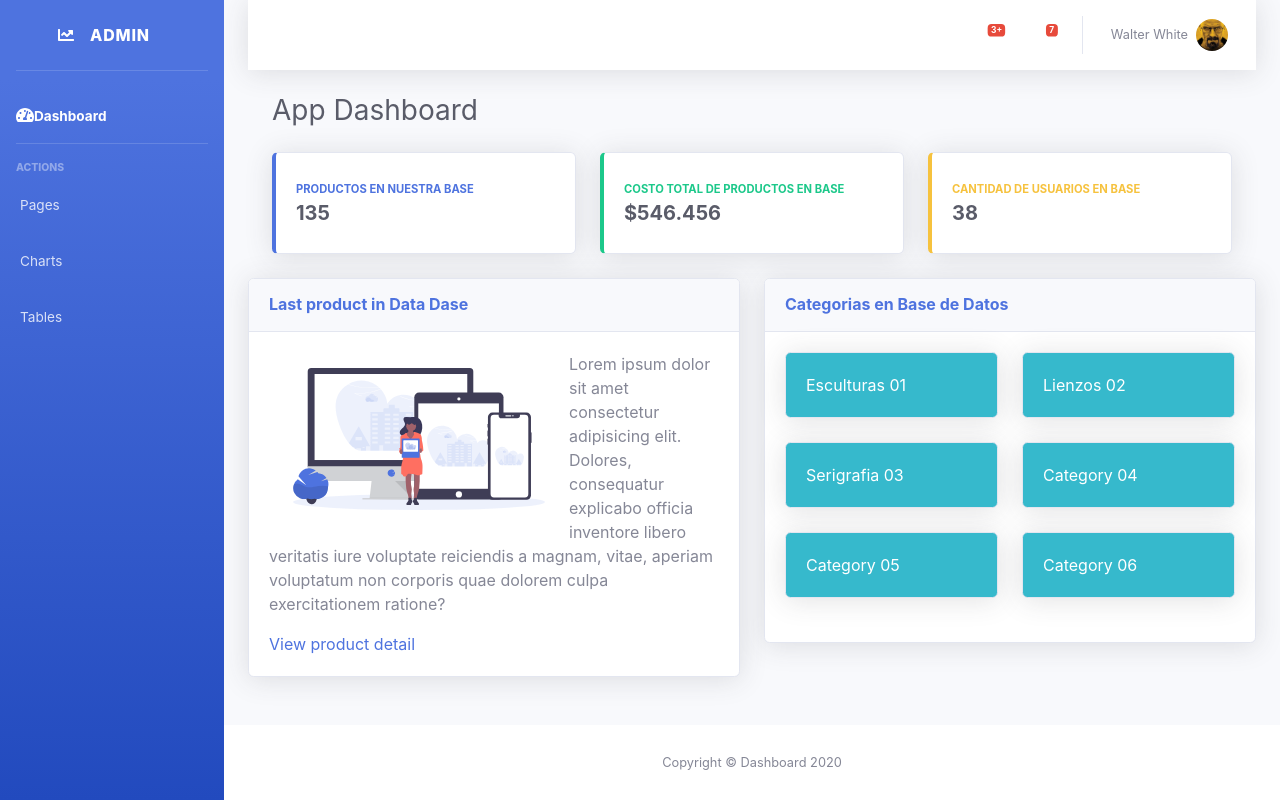
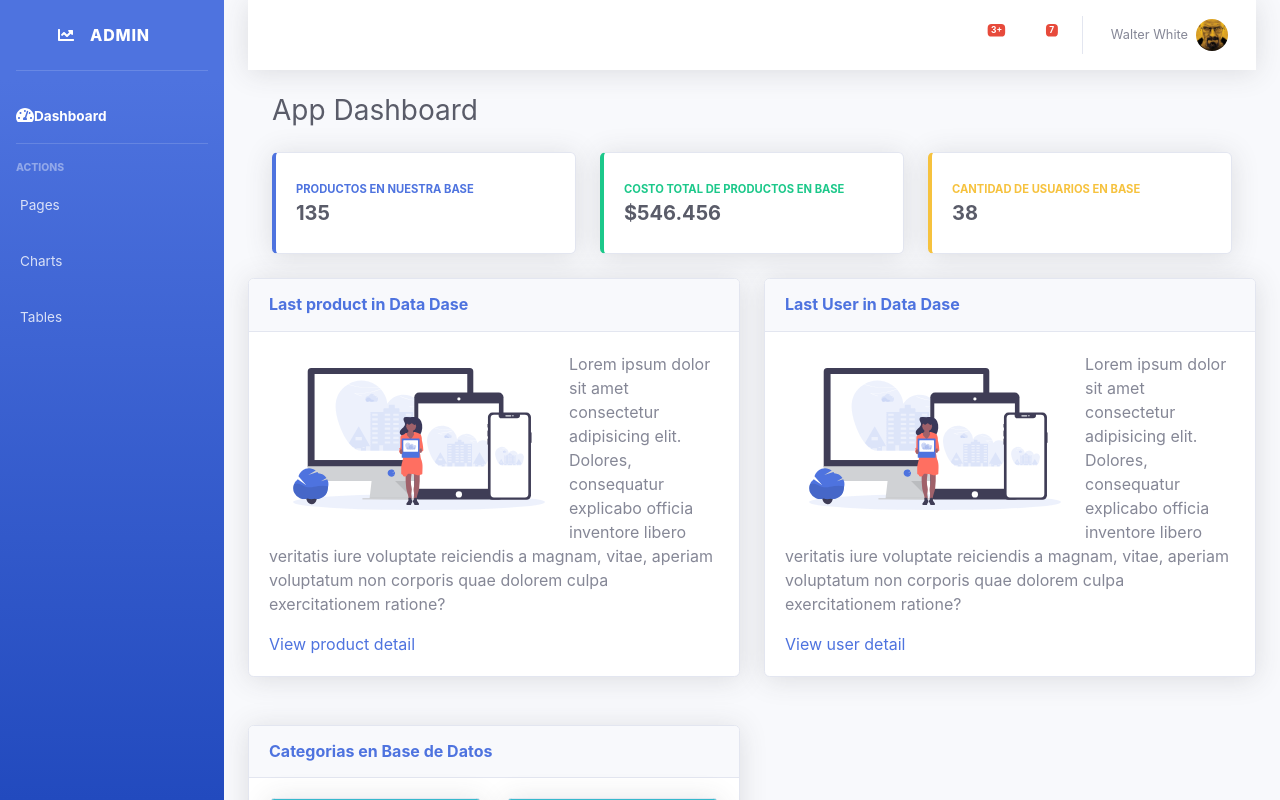
Before and after one commit to danielmartinez1976/grupo-5-dashboard, a React (Create React App) app in the folder dashboard/: page / in a window 1280 px wide. Shown: the top 800 px of the page. Built offline with nearby package versions, Linux system fonts and the light colour scheme.

Commit message:
componente LastUser

```diff
--- a/dashboard/src/components/CategoriaInDb.js
+++ b/dashboard/src/components/CategoriaInDb.js
@@ -1,7 +1,7 @@
 import React from "react";
 
-function CategoriInDb(){
-    return(
+function CategoriInDb() {
+    return (
 
 
 
--- a/dashboard/src/components/ContenRowTop.js
+++ b/dashboard/src/components/ContenRowTop.js
@@ -2,22 +2,24 @@
 
 import CategoriInDb from "./CategoriaInDb";
 import LastProductInDb from "./LastProductInDb";
+import LastUserInDb from "./LastUserInDb";
 import ContentRow from "./ContentRow";
 
 
-function ContenRowTop(props){
-    return(
+function ContenRowTop(props) {
+    return (
         <div id="content-wrapper" className="d-flex flex-column">
 
 
 
-                 <div class="container-fluid">
-                 <ContentRow/>
-                 <div className="row">
-                 <LastProductInDb/>
-                 <CategoriInDb/>
-                 </div>
-                 </div>
+            <div class="container-fluid">
+                <ContentRow />
+                <div className="row">
+                    <LastProductInDb />
+                    <LastUserInDb />
+                    <CategoriInDb />
+                </div>
+            </div>
 
 
 
--- /dev/null
+++ b/dashboard/src/components/LastUserInDb.js
@@ -0,0 +1,26 @@
+import React from "react";
+import ImagenProducto from "../assets/img/product_dummy.svg";
+function LastUserInDb() {
+    return (
+
+
+
+        <div className="col-lg-6 mb-4 ">
+            <div className="card shadow mb-4">
+                <div className="card-header py-3">
+                    <h6 className="m-0 font-weight-bold text-primary">Last User in Data Dase</h6>
+                </div>
+                <div className="card-body">
+                    <div className="text-center">
+                        <img className="img-fluid px-3 px-sm-4 mt-3 mb-4" height="300" width="300" align="left" src={ImagenProducto} alt="ImagenProducto" />
+                    </div>
+                    <p>Lorem ipsum dolor sit amet consectetur adipisicing elit. Dolores, consequatur explicabo officia inventore libero veritatis iure voluptate reiciendis a magnam, vitae, aperiam voluptatum non corporis quae dolorem culpa exercitationem ratione?</p>
+                    <a target="_blank" rel="nofollow" href="/">View user detail</a>
+                </div>
+            </div>
+        </div>
+
+
+    );
+}
+export default LastUserInDb;
```
